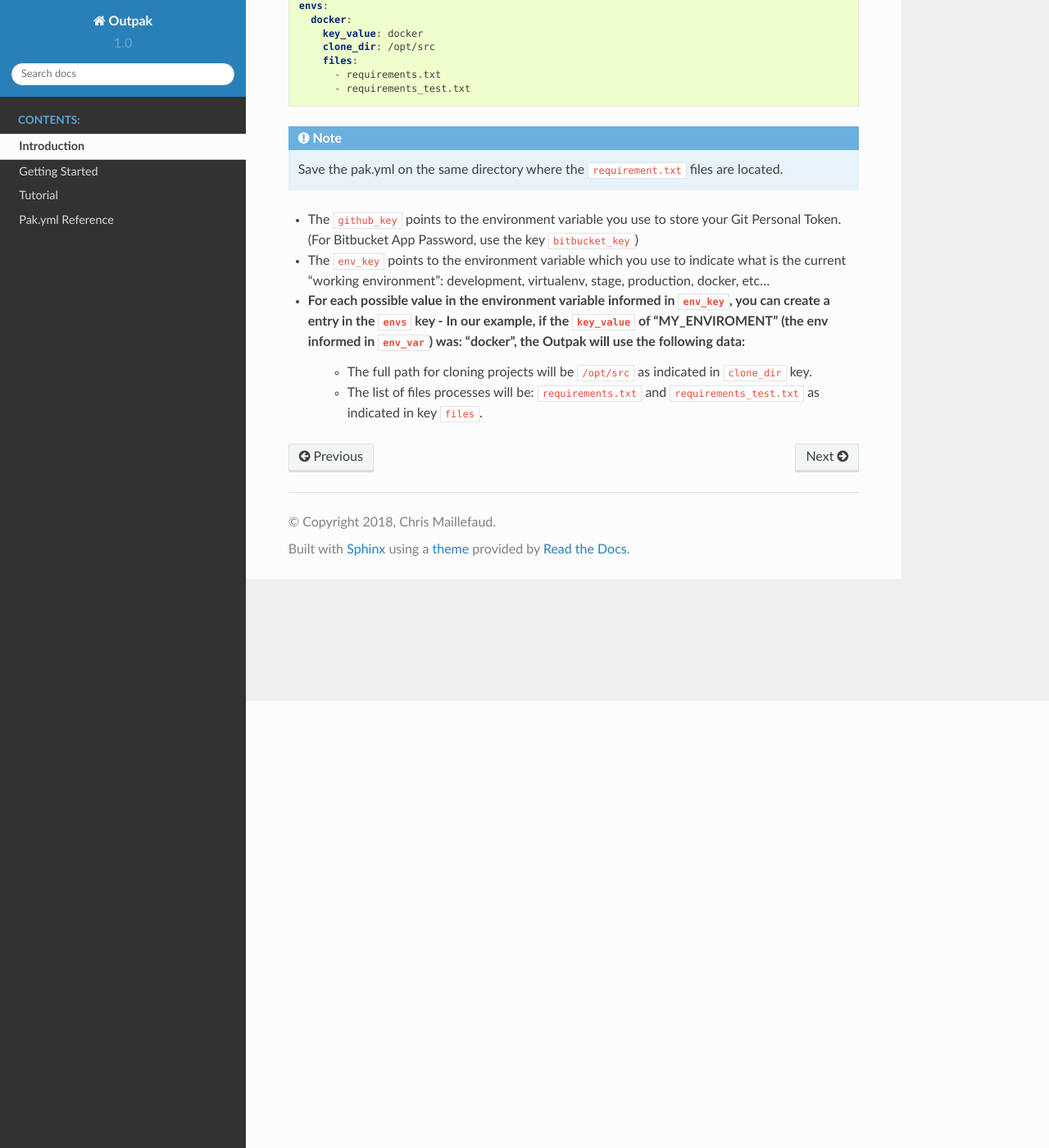
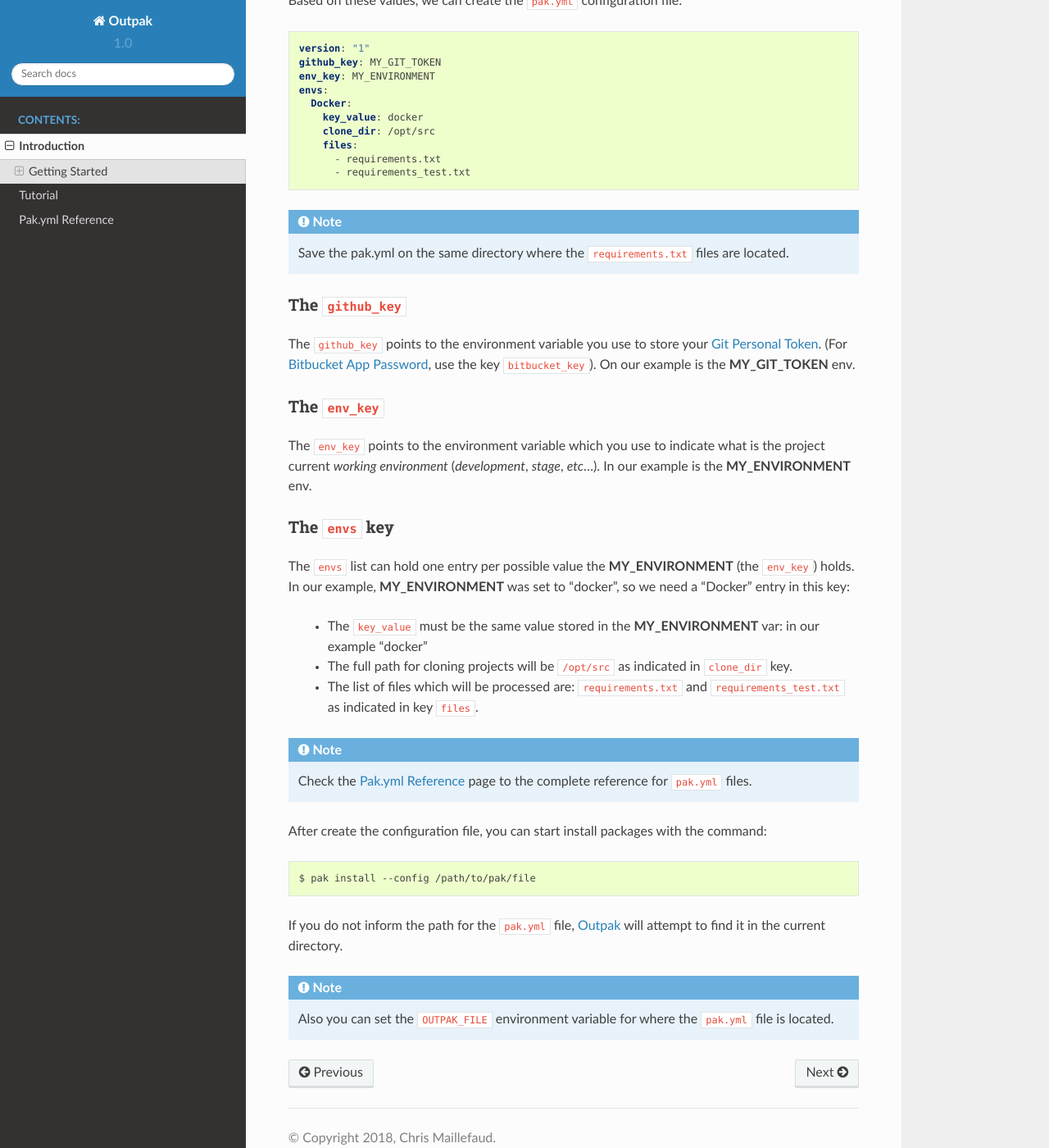
Before and after one commit to chrismaille/outpak, a Sphinx documentation site: the page built from docs/source/introduction.rst, in a window 1280 px wide and 1400 px high, scrolled down 545 px. Shown: the whole window at 82% size. Built offline with Sphinx 7.4.7 and the Read the Docs theme 2.0.0, drawn with Linux system fonts in a browser that asks for light colours; some of the changed text lies outside the part shown.

Commit message:
Update docs

```diff
--- a/docs/source/introduction.rst
+++ b/docs/source/introduction.rst
@@ -1,18 +1,23 @@
 Introduction
-------------
+============
 
-This document will explain how to install Outpak and make the first use in your project.
+This document will explain how to install Outpak_ and make the first use in your project.
 
 Getting Started
---------------
+---------------
 
-Install Outpak using the command::
+First, install Outpak using the command::
 
 	$ pip install outpak
 
-Create the ``pak.yml`` configuration file:
 
-A single example:
+Then, for a simple example, let's consider the following environment for your project, loaded in the `.bashrc` file::
+
+	$ export MY_ENVIRONMENT="docker"
+	$ export MY_GIT_TOKEN="12345abcde"
+
+
+Based on these values, we can create the ``pak.yml`` configuration file:
 
 .. code-block:: YAML
 
@@ -20,17 +25,42 @@
 	github_key: MY_GIT_TOKEN
 	env_key: MY_ENVIRONMENT
 	envs:
-	  docker:
+	  Docker:
 	    key_value: docker
 	    clone_dir: /opt/src
 	    files:
 	      - requirements.txt
 	      - requirements_test.txt
 
-.. note:: Save the pak.yml on the same directory where the ``requirement.txt`` files are located.
+.. note:: Save the pak.yml on the same directory where the ``requirements.txt`` files are located.
 
-* The ``github_key`` points to the environment variable you use to store your Git Personal Token. (For Bitbucket App Password, use the key ``bitbucket_key``)
-* The ``env_key`` points to the environment variable which you use to indicate what is the current "working environment": development, virtualenv, stage, production, docker, etc...
-* For each possible value in the environment variable informed in ``env_key``, you can create a entry in the ``envs`` key - In our example, if the ``key_value`` of "MY_ENVIROMENT" (the env informed in ``env_var``) was: "docker", the Outpak will use the following data:
+The ``github_key``
+..................
+The ``github_key`` points to the environment variable you use to store your `Git Personal Token`_. (For `Bitbucket App Password`_, use the key ``bitbucket_key``). On our example is the **MY_GIT_TOKEN** env.
+
+The ``env_key``
+...............
+The ``env_key`` points to the environment variable which you use to indicate what is the project current *working environment* (*development*, *stage*, *etc*...). In our example is the **MY_ENVIRONMENT** env.
+
+The ``envs`` key
+................
+The ``envs`` list can hold one entry per possible value the **MY_ENVIRONMENT** (the ``env_key``) holds. In our example, **MY_ENVIRONMENT** was set to "docker", so we need a "Docker" entry in this key:
+
+	* The ``key_value`` must be the same value stored in the **MY_ENVIRONMENT** var: in our example "docker"
 	* The full path for cloning projects will be ``/opt/src`` as indicated in ``clone_dir`` key.
-	* The list of files processes will be: ``requirements.txt`` and ``requirements_test.txt`` as indicated in key ``files``.
+	* The list of files which will be processed are: ``requirements.txt`` and ``requirements_test.txt`` as indicated in key ``files``.
+
+.. note:: Check the :doc:`reference` page to the complete reference for ``pak.yml`` files.
+
+After create the configuration file, you can start install packages with the command::
+
+	$ pak install --config /path/to/pak/file
+
+If you do not inform the path for the ``pak.yml`` file, Outpak_ will attempt to find it in the current directory.
+
+.. note:: Also you can set the ``OUTPAK_FILE`` environment variable for where the ``pak.yml`` file is located.
+
+
+.. _Outpak: https://github.com/chrismaille/outpak
+.. _Git Personal Token: https://help.github.com/articles/creating-a-personal-access-token-for-the-command-line/
+.. _Bitbucket App Password: https://confluence.atlassian.com/bitbucket/app-passwords-828781300.html
```
Also changed, not shown: docs/source/index.rst (+9 -4 lines).
